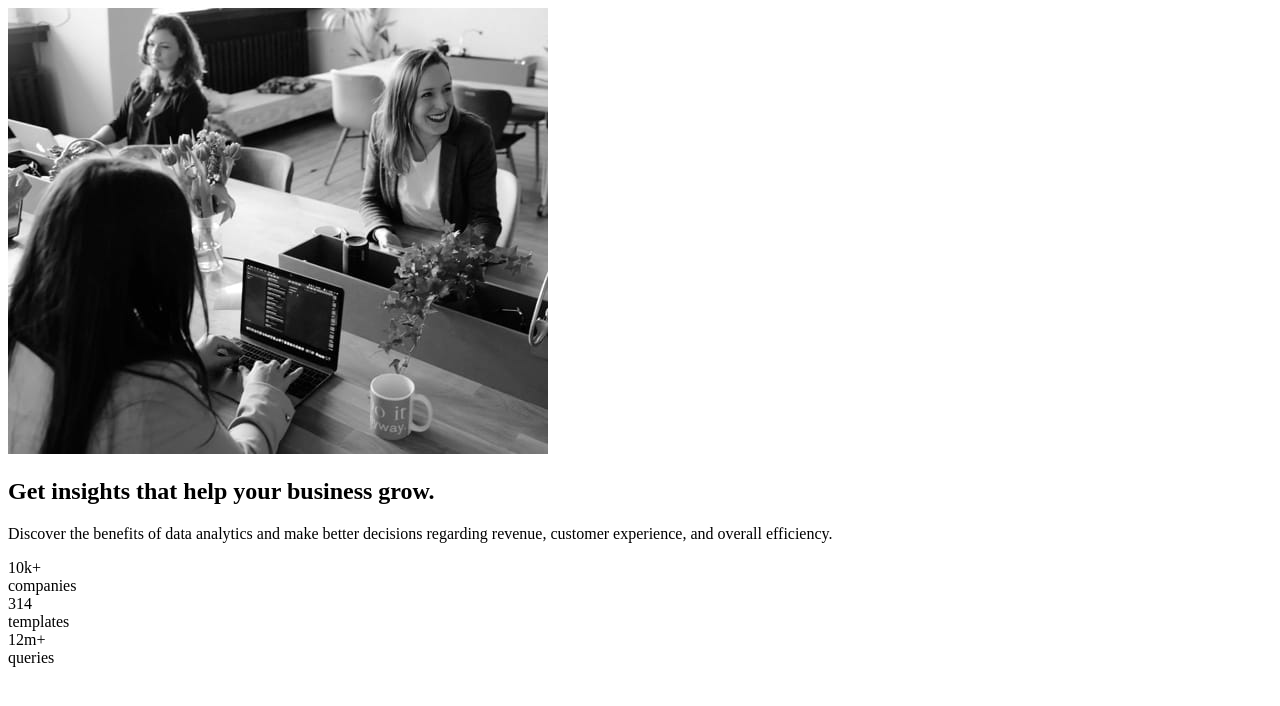
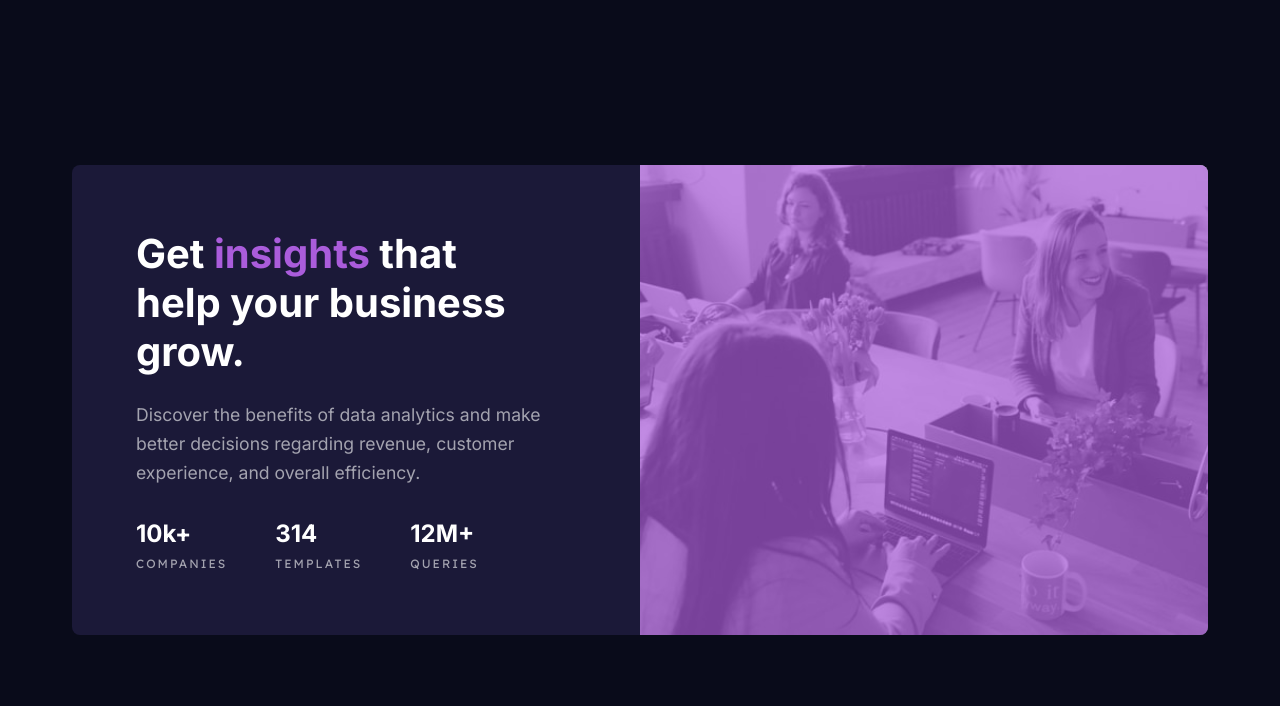
Before and after one commit to inlumio/stats-preview-card, a plain HTML site: page index.html in a window 1280 px wide. Drawn offline with Linux system fonts and the light colour scheme.

Commit message:
add styles with adaptivity

```diff
--- a/index.html
+++ b/index.html
@@ -1,5 +1,6 @@
 <!DOCTYPE html>
 <html lang="en">
+
 <head>
   <meta charset="UTF-8">
   <meta name="viewport" content="width=device-width, initial-scale=1.0">
@@ -11,14 +12,18 @@
   <link rel="stylesheet" href="style.css">
 
 </head>
+
 <body>
 
+  <div class="wrapper">
     <article class="card">
-    <picture class="card__img">
-      <source srcset="./images/image-header-desktop.jpg" media="(min-width: 980px)"/>
+      <div class="card__img">
+        <picture>
+          <source srcset="./images/image-header-desktop.jpg" media="(min-width: 980px)" />
           <img src="./images/image-header-mobile.jpg" alt="">
         </picture>
-    <section class="cerd__text">
+      </div>
+      <section class="card__text">
         <h2 class="card__header">
           Get <span class="highlight">insights</span> that help your business grow.
         </h2>
@@ -26,7 +31,7 @@
           Discover the benefits of data analytics and make better decisions regarding revenue, customer
           experience, and overall efficiency.
         </p>
-      <section class="card__statistics">
+        <section class="card__stats">
           <article>
             <div class="num">10k+</div>
             <div class="item">companies</div>
@@ -36,12 +41,14 @@
             <div class="item">templates</div>
           </article>
           <article>
-          <div class="num">12m+</div>
+            <div class="num">12M+</div>
             <div class="item">queries</div>
           </article>
         </section>
       </section>
     </article>
+  </div>
 
 </body>
+
 </html>
--- a/style.css
+++ b/style.css
@@ -0,0 +1,146 @@
+@import url('https://fonts.googleapis.com/css2?family=Inter:wght@400;700&family=Lexend+Deca&display=swap');
+
+*, *::before, *::after {
+	margin: 0;
+	padding: 0;
+	box-sizing: border-box;
+}
+
+:root {
+	--main-bg: hsl(233, 47%, 7%);
+	--card-bg: hsl(244, 38%, 16%);
+	--accent: hsl(277, 64%, 61%);
+	--white: hsl(0, 0%, 100%);
+	--main-par-white: hsla(0, 0%, 100%, 0.75);
+	--stat-white: hsla(0, 0%, 100%, 0.6);
+	--ff-first: 'Inter', sans-serif;
+	--ff-second: 'Lexend Deca', sans-serif;
+}
+
+body {
+	min-height: 100vh;
+	display: grid;
+	place-content: center;
+	font-size: 15px;
+	font-family: var(--ff-first);
+	color: var(--white);
+	background-color: var(--main-bg);
+}
+
+.wrapper {
+	max-width: 375px;
+	padding-inline: 2rem;
+	margin-inline: auto;
+}
+
+.card {
+	background-color: var(--card-bg);
+	overflow: hidden;
+	border-radius: .5rem;
+	display: flex;
+	flex-direction: column;
+}
+
+.card__img {
+	position: relative;
+}
+
+.card__img::before {
+	content: '';
+	position: absolute;
+	top: 0;
+	left: 0;
+	width: 100%;
+	height: 100%;
+	background-color: var(--accent);
+	opacity: 0.7;
+}
+
+.card__img img {
+	display: block;
+	width: 100%;
+	height: 100%;
+	object-fit: cover;
+}
+
+.card__text {
+	padding: 2.5rem;
+	text-align: center;
+	display: flex;
+	flex-direction: column;
+}
+
+.card__header {
+	font-size: 1.75rem;
+	margin-block-end: 1rem;
+}
+
+.highlight {
+	color: var(--accent);
+}
+
+.card__description {
+	color: var(--stat-white);
+	line-height: 1.65;
+	margin-block-end: 2rem;
+}
+
+.card__stats {
+	display: flex;
+	flex-direction: column;
+	gap: 1.75rem;
+}
+
+.num {
+	font-size: 1.5rem;
+	font-weight: 700;
+	margin-block-end: .5rem;
+}
+
+.item {
+	font-family: var(--ff-second);
+	text-transform: uppercase;
+	letter-spacing: 2px;
+	color: var(--stat-white);
+	font-size: 0.75rem;
+}
+
+@media (min-width: 980px) {
+	.wrapper {
+		max-width: 1200px;
+	}
+
+	.card {
+		flex-direction: row;
+	}
+
+	.card > * {
+		flex-basis: 50%;
+	}
+
+	.card__img {
+		order: 2;
+	}
+
+	.card__text {
+		text-align: left;
+		padding: 4rem;
+		padding-inline-end: 6rem;
+	}
+
+	.card__header {
+		font-size: 2.5rem;
+		margin-block-end: 1.5rem;
+	}
+
+	.card__description {
+		font-size: 1.1rem;
+		margin-block-end: auto;
+	}
+
+	.card__stats {
+		margin-block-start: 2rem;
+		flex-direction: row;
+		gap: 3rem;
+	}
+}
```
Lines whose indentation alone changed are shown as unchanged.
